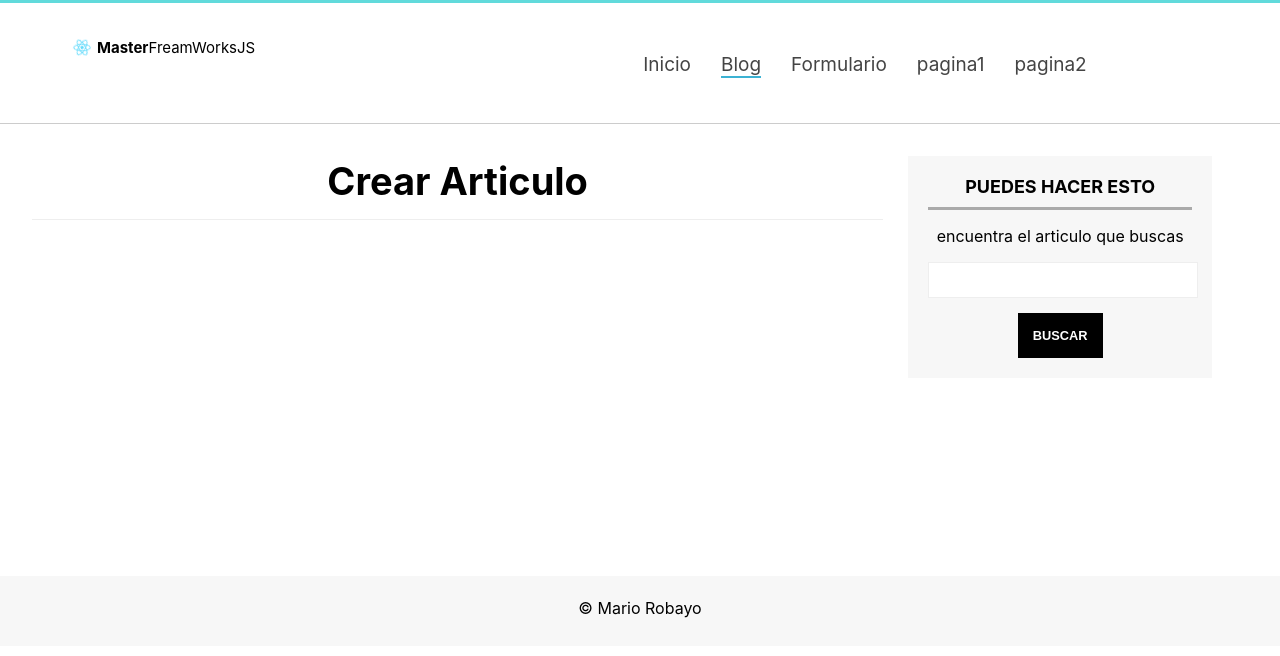
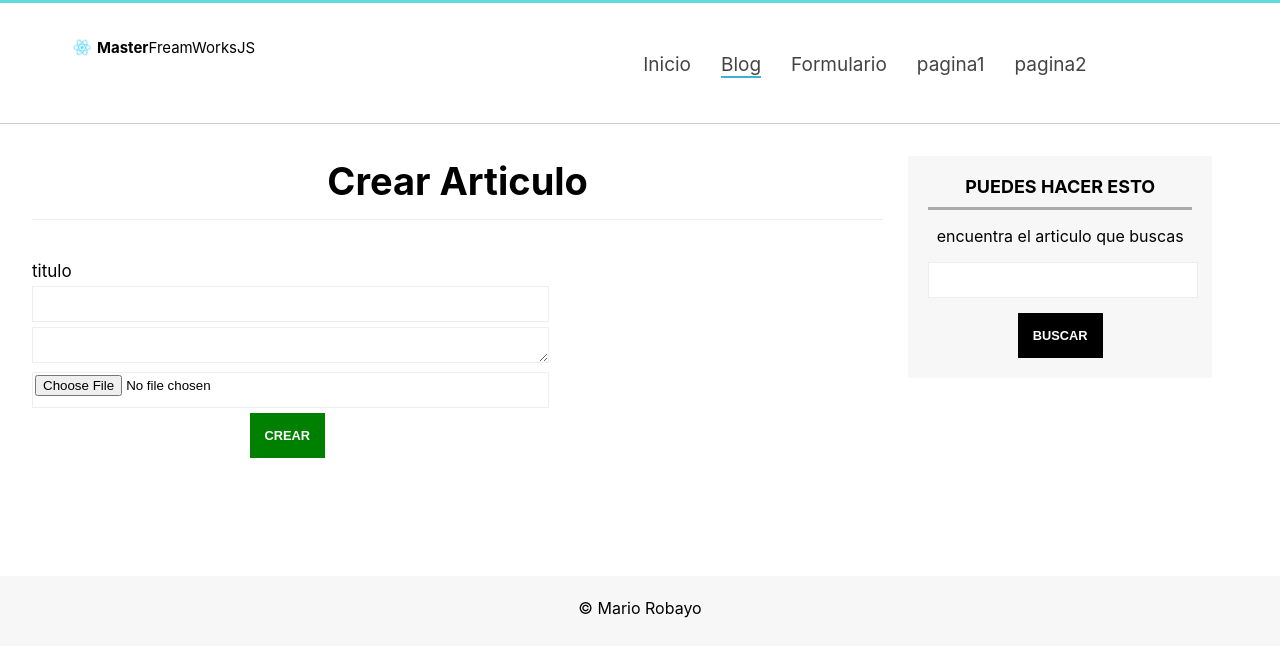
Before and after one commit to CursosVarios/udemyAngularReactVueCodigo, a React (Create React App) app in the folder AprendiendoReact/: page /blog/articulo/crear in a window 1280 px wide. Shown: the top 656 px of the page. Built offline with nearby package versions, Linux system fonts and the light colour scheme.

Commit message:
Estrutura inical de l formuario d ecreacion

```diff
--- a/AprendiendoReact/src/assets/scss/App.scss
+++ b/AprendiendoReact/src/assets/scss/App.scss
@@ -195,6 +195,7 @@ body {
 }
 
 input[type="text"],
+input[type="file"],
 textarea {
   width: 100%;
   min-height: 30px;
--- a/AprendiendoReact/src/components/CreateArticle.js
+++ b/AprendiendoReact/src/components/CreateArticle.js
@@ -2,11 +2,59 @@ import React, { Component } from "react";
 import Sidebar from "./Sidebar";
 
 class CreateArticle extends Component {
+  titleRef = React.createRef();
+  contentRef = React.createRef();
+
+  state = {
+    article: null,
+  };
+
+  ChangeState = () => {
+    this.setState({
+      article: {
+        title: this.titleRef.current.value,
+        content: this.contentRef.current.value,
+      },
+    });
+    console.log(this.state);
+  };
+
+  SaveArticle = (e) => {
+    e.preventDefault();
+    this.ChangeState();
+  };
+
   render() {
     return (
       <div className="center">
         <section id="content">
           <h1 className="subheader"> Crear Articulo</h1>
+          <form action="" onSubmit={this.SaveArticle} className="mid-form">
+            <div className="form-group">
+              <label htmlFor="title">titulo</label>
+              <input
+                type="text"
+                name="title"
+                ref={this.titleRef}
+                onChange={this.ChangeState}
+              />
+            </div>
+
+            <div className="form-group">
+              <label htmlFor="content"></label>
+              <textarea
+                name="content"
+                ref={this.contentRef}
+                onChange={this.ChangeState}
+              ></textarea>
+            </div>
+
+            <div className="form-group">
+              <label htmlFor="file0"></label>
+              <input type="file" name="file0" />
+            </div>
+            <input type="submit" value="Crear" className="btn btn-success" />
+          </form>
         </section>
         <Sidebar />
       </div>
```
